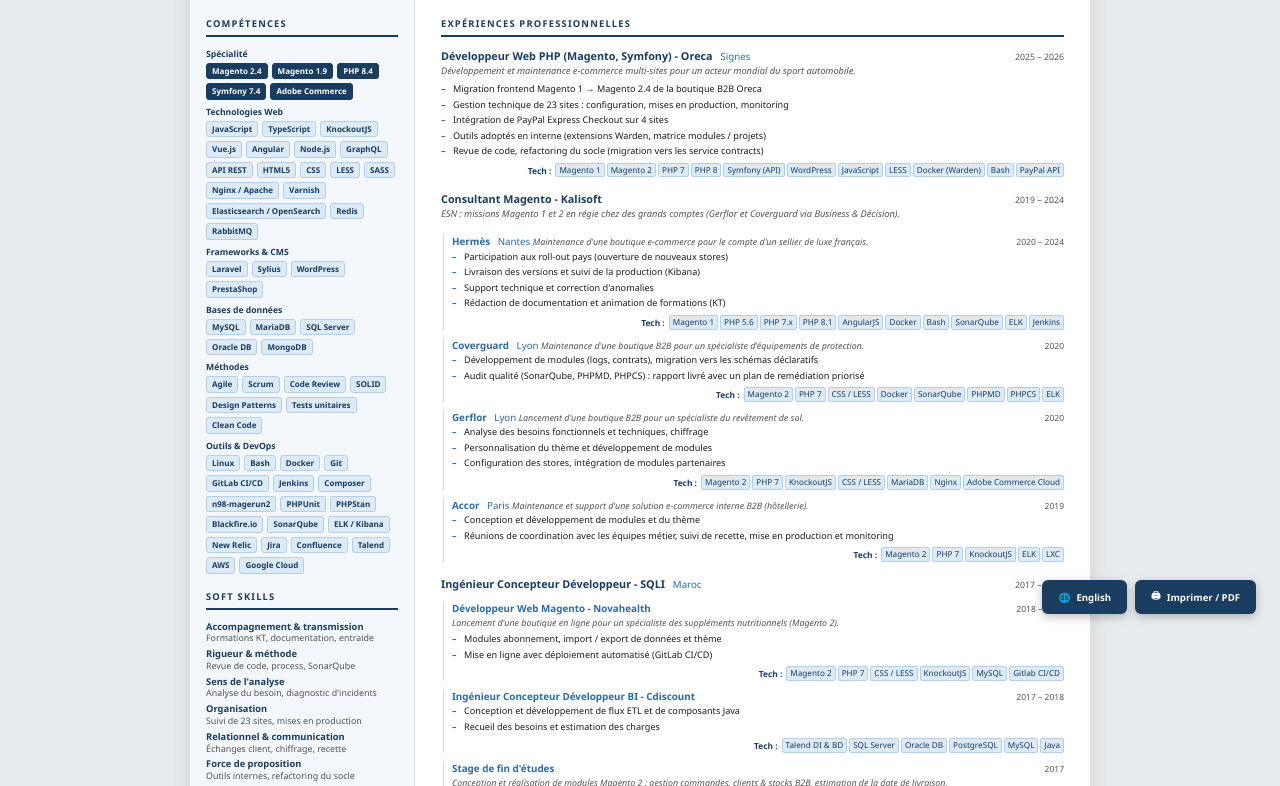
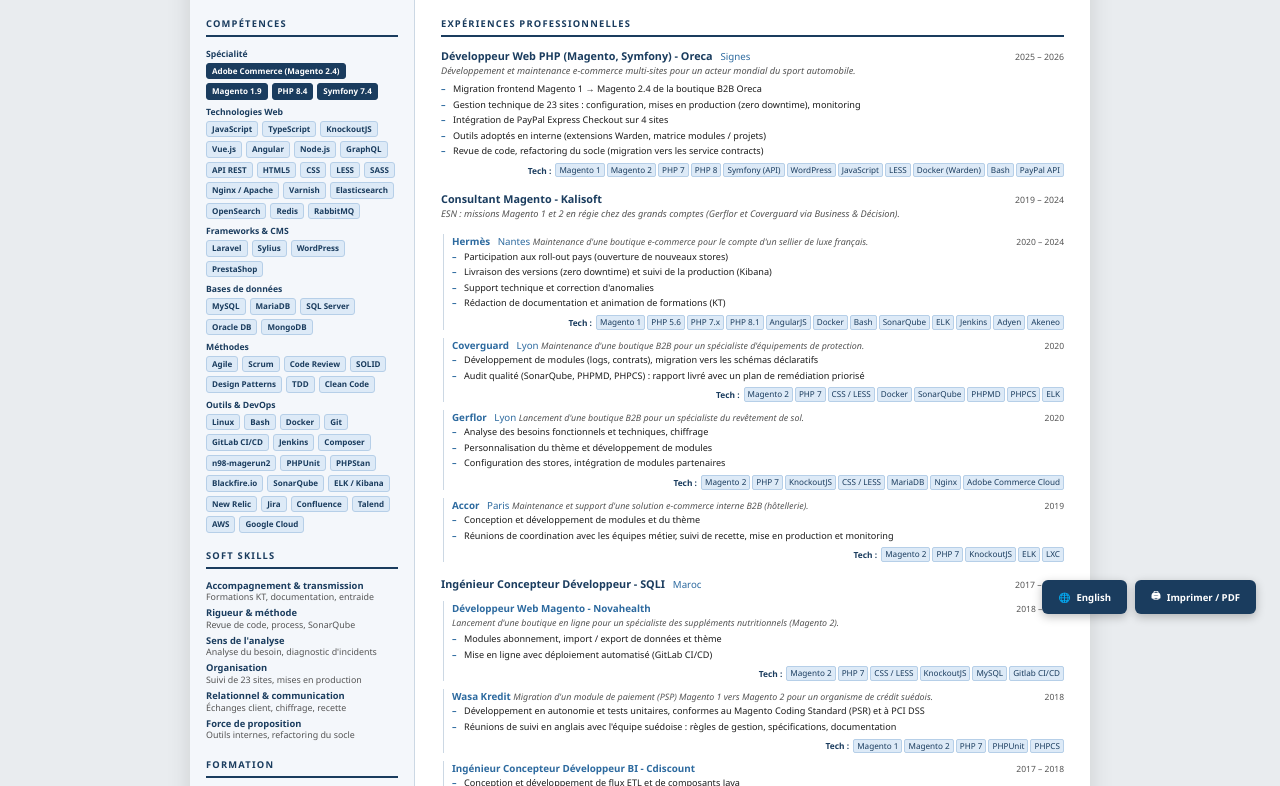
Before and after one commit to medmek/cv, a plain HTML site: page index.html in a window 1280 px wide. Shown: the part 162-948 px from the top of the page. Drawn offline with Linux system fonts and the light colour scheme.

Commit message:
add Wasa Kredit mission, Adyen/Akeneo, zero downtime, TDD
- Specialty: single "Adobe Commerce (Magento 2.4)" tag
- split Elasticsearch / OpenSearch
- Methods: TDD instead of unit testing
- Hermès: Adyen and Akeneo tags; zero-downtime releases at Oreca and Hermès
- SQLI: Wasa Kredit M1 -> M2 payment module migration
- regenerate PDFs

Co-Authored-By: Claude Opus 5.5 <noreply@anthropic.com>

```diff
--- a/index.html
+++ b/index.html
@@ -121,11 +121,10 @@
                     <div>
                         <p class="skill-category"><span lang="fr">Spécialité</span><span lang="en">Specialty</span></p>
                         <div class="tag-list">
-                            <span class="tag primary">Magento 2.4</span>
+                            <span class="tag primary">Adobe Commerce (Magento 2.4)</span>
                             <span class="tag primary">Magento 1.9</span>
                             <span class="tag primary">PHP 8.4</span>
                             <span class="tag primary">Symfony 7.4</span>
-                            <span class="tag primary">Adobe Commerce</span>
                         </div>
                     </div>
                     <div>
@@ -145,7 +144,8 @@
                             <span class="tag">SASS</span>
                             <span class="tag">Nginx / Apache</span>
                             <span class="tag">Varnish</span>
-                            <span class="tag">Elasticsearch / OpenSearch</span>
+                            <span class="tag">Elasticsearch</span>
+                            <span class="tag">OpenSearch</span>
                             <span class="tag">Redis</span>
                             <span class="tag">RabbitMQ</span>
                         </div>
@@ -177,7 +177,7 @@
                             <span class="tag">Code Review</span>
                             <span class="tag">SOLID</span>
                             <span class="tag">Design Patterns</span>
-                            <span class="tag"><span lang="fr">Tests unitaires</span><span lang="en">Unit testing</span></span>
+                            <span class="tag">TDD</span>
                             <span class="tag">Clean Code</span>
                         </div>
                     </div>
@@ -270,14 +270,14 @@
                         leader.</p>
                     <ul class="exp-bullets" lang="fr">
                         <li>Migration frontend Magento 1 → Magento 2.4 de la boutique B2B Oreca</li>
-                        <li>Gestion technique de 23 sites : configuration, mises en production, monitoring</li>
+                        <li>Gestion technique de 23 sites : configuration, mises en production (zero downtime), monitoring</li>
                         <li>Intégration de PayPal Express Checkout sur 4 sites</li>
                         <li>Outils adoptés en interne (extensions Warden, matrice modules / projets)</li>
                         <li>Revue de code, refactoring du socle (migration vers les service contracts)</li>
                     </ul>
                     <ul class="exp-bullets" lang="en">
                         <li>Magento 1 → Magento 2.4 frontend migration of the Oreca B2B store</li>
-                        <li>Technical management of 23 sites: configuration, production releases, monitoring</li>
+                        <li>Technical management of 23 sites: configuration, zero-downtime releases, monitoring</li>
                         <li>PayPal Express Checkout integration on 4 sites</li>
                         <li>Internal tools adopted by the team (Warden extensions, modules / projects matrix)</li>
                         <li>Code review, core refactoring (migration to service contracts)</li>
@@ -315,13 +315,13 @@
                         </div>
                         <ul class="exp-bullets" lang="fr">
                             <li>Participation aux roll-out pays (ouverture de nouveaux stores)</li>
-                            <li>Livraison des versions et suivi de la production (Kibana)</li>
+                            <li>Livraison des versions (zero downtime) et suivi de la production (Kibana)</li>
                             <li>Support technique et correction d'anomalies</li>
                             <li>Rédaction de documentation et animation de formations (KT)</li>
                         </ul>
                         <ul class="exp-bullets" lang="en">
                             <li>Country roll-outs (new store openings)</li>
-                            <li>Release delivery and production monitoring (Kibana)</li>
+                            <li>Zero-downtime release delivery and production monitoring (Kibana)</li>
                             <li>Technical support and bug fixing</li>
                             <li>Documentation writing and knowledge transfer (KT) sessions</li>
                         </ul>
@@ -337,6 +337,8 @@
                             <span class="tag tag--inline">SonarQube</span>
                             <span class="tag tag--inline">ELK</span>
                             <span class="tag tag--inline">Jenkins</span>
+                            <span class="tag tag--inline">Adyen</span>
+                            <span class="tag tag--inline">Akeneo</span>
                         </p>
                     </div>
                     <div class="entry entry--sub">
@@ -455,6 +457,30 @@
                     </div>
                     <div class="entry entry--sub">
                         <div class="entry__header">
+                <span class="entry__title">
+                  Wasa Kredit <span class="entry__desc" lang="fr">Migration d'un module de paiement (PSP) Magento 1 vers Magento 2 pour un organisme de crédit suédois.</span><span class="entry__desc" lang="en">Payment module (PSP) migration from Magento 1 to Magento 2 for a Swedish credit provider.</span>
+                </span>
+                            <span class="entry__date"><span lang="fr" title="Durée : ~1 mois">2018</span><span lang="en" title="Duration: ~1 month">2018</span></span>
+                        </div>
+                        <ul class="exp-bullets" lang="fr">
+                            <li>Développement en autonomie et tests unitaires, conformes au Magento Coding Standard (PSR) et à PCI DSS</li>
+                            <li>Réunions de suivi en anglais avec l'équipe suédoise : règles de gestion, spécifications, documentation</li>
+                        </ul>
+                        <ul class="exp-bullets" lang="en">
+                            <li>Independent development with unit tests, following the Magento Coding Standard (PSR) and PCI DSS</li>
+                            <li>Follow-up meetings in English with the Swedish team: business rules, technical specs, documentation</li>
+                        </ul>
+                        <p class="tech-line">
+                            <span class="tech-label">Tech</span>
+                            <span class="tag tag--inline">Magento 1</span>
+                            <span class="tag tag--inline">Magento 2</span>
+                            <span class="tag tag--inline">PHP 7</span>
+                            <span class="tag tag--inline">PHPUnit</span>
+                            <span class="tag tag--inline">PHPCS</span>
+                        </p>
+                    </div>
+                    <div class="entry entry--sub">
+                        <div class="entry__header">
                             <span class="entry__title"><span lang="fr">Ingénieur Concepteur Développeur BI - Cdiscount</span><span lang="en">BI Design &amp; Development Engineer - Cdiscount</span></span>
                             <span class="entry__date"><span lang="fr" title="Durée : 11 mois">2017 – 2018</span><span lang="en" title="Duration: 11 months">2017 – 2018</span></span>
                         </div>
```
Also changed, not shown: 2 other files.
